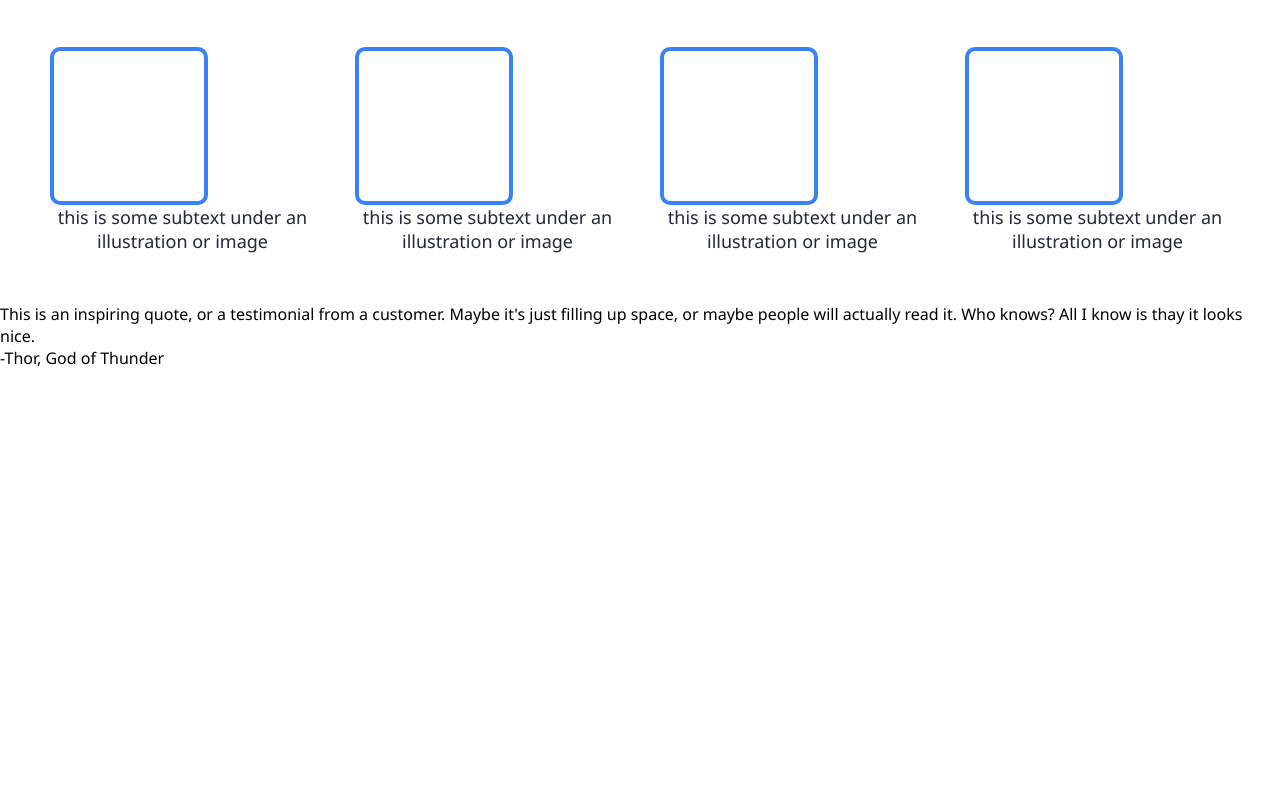
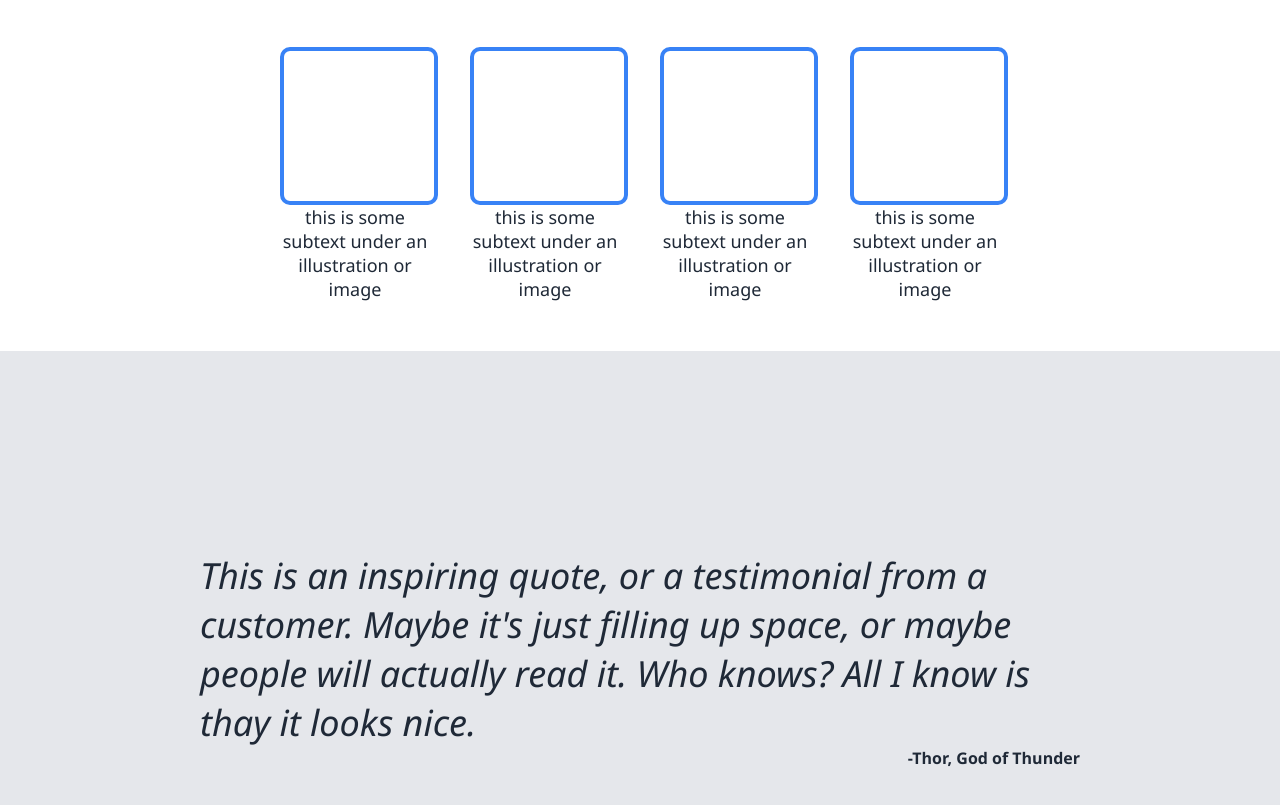
Before and after one commit to moorjon2/landing-page, a plain HTML site: page index.html in a window 1280 px wide. Shown: the part 605-1410 px from the top of the page. Before the commit the page ends 974 px from the top, so only its background shows below. Drawn offline with Linux system fonts and the light colour scheme.

Commit message:
fixed image not loading and added parts to section 3

```diff
--- a/index.html
+++ b/index.html
@@ -30,34 +30,34 @@
                     </button>
                 </div>
                 <div class="hbright">
-                    <img src="/images/bob_banner.jpg">
+                    <img src="images/bob_banner.jpg">
                 </div>
             </div>
         </div>
         <div class="section2">
             <div class="h2">Some random information.</div>
             <div class="boxes">
-                <div>
+                <div class="box">
                     <div class="square"></div>
                     <span>this is some subtext under an illustration or image</span>
                 </div>
-                <div>
+                <div class="box">
                     <div class="square"></div>
                     <span>this is some subtext under an illustration or image</span>
                 </div>
-                <div>
+                <div class="box">
                     <div class="square"></div>
                     <span>this is some subtext under an illustration or image</span>
                 </div>
-                <div>
+                <div class="box">
                     <div class="square"></div>
                     <span>this is some subtext under an illustration or image</span>
                 </div>
             </div>
         </div>
         <div class="section3">
-            <p>This is an inspiring quote, or a testimonial from a customer. Maybe it's just filling up space, or maybe people will actually read it. Who knows? All I know is thay it looks nice.</p>
-            <span>-Thor, God of Thunder</span>
+            <p class="quote">This is an inspiring quote, or a testimonial from a customer. Maybe it's just filling up space, or maybe people will actually read it. Who knows? All I know is thay it looks nice.</p>
+            <span class="author">-Thor, God of Thunder</span>
         </div>
     </body>
 </html>
--- a/styles.css
+++ b/styles.css
@@ -93,3 +93,26 @@ button {
     margin: 50px;
     text-align: center;
 }
+
+.box {
+    width: 150px;
+}
+
+.section3 {
+    background-color: #E5E7EB;
+    padding: 200px;
+    display: flex;
+    flex-direction: column;
+}
+
+.quote {
+    font-size: 36px;
+    color: #1F2937;
+    font-style: italic;
+}
+
+.author {
+    color: #1F2937;
+    font-weight: bold;
+    align-self: flex-end;
+}
```
